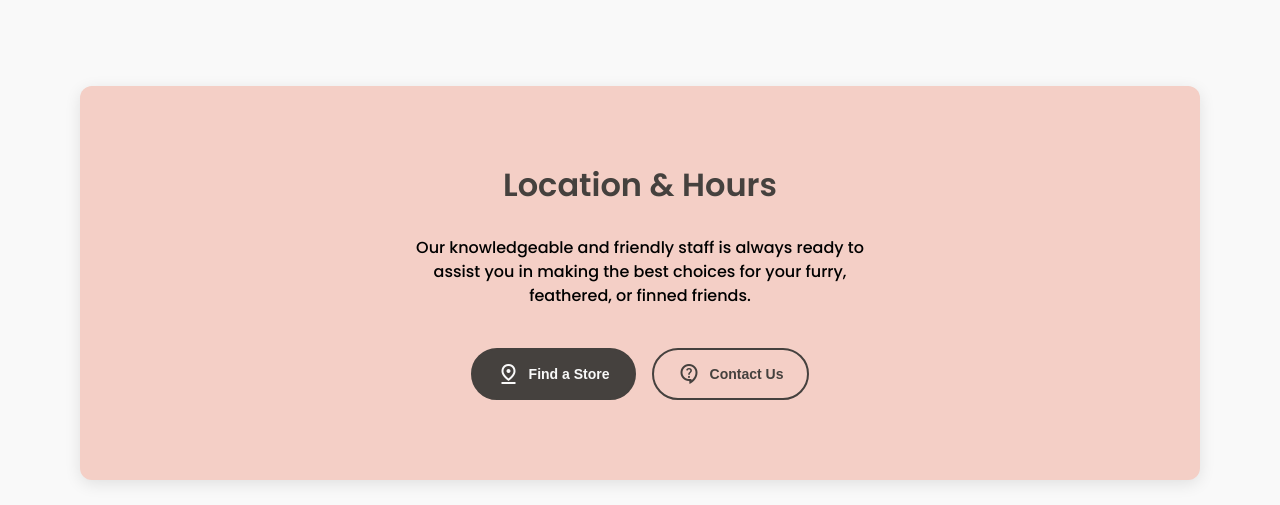
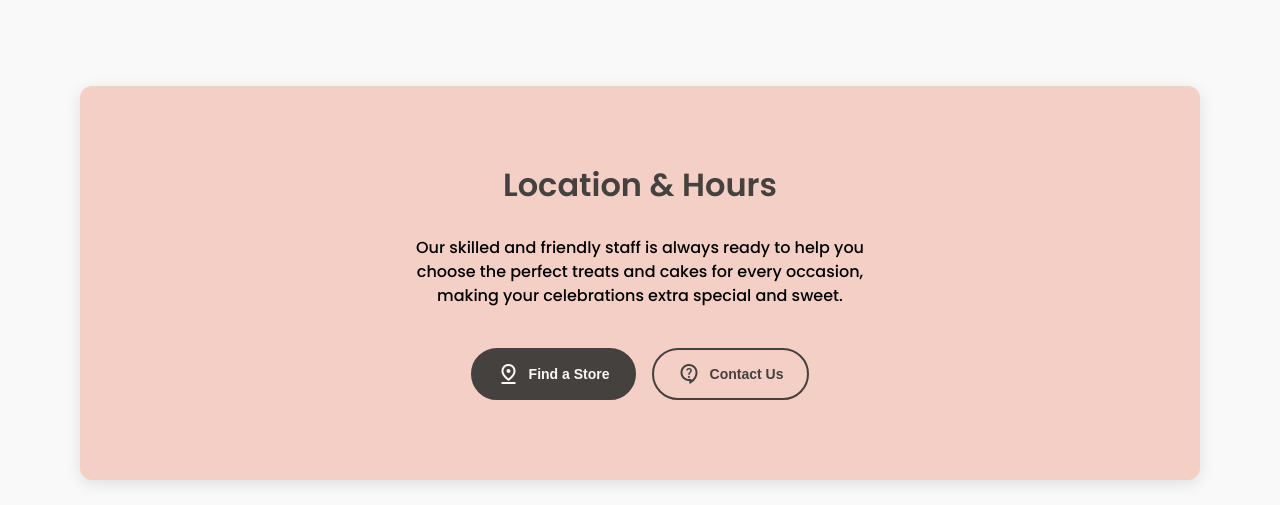
Before and after one commit to faithtinarwo/landing-page-shopcakes, a Flask app: page / in a window 1280 px wide. Shown: the part 2150-2655 px from the top of the page. Run offline with Flask 2, Linux system fonts and the light colour scheme; some libraries are stand-ins or nearby versions.

Commit message:
Update index.html

```diff
--- a/templates/index.html
+++ b/templates/index.html
@@ -210,7 +210,7 @@
 
         <div>
             <h2>Location & Hours</h2>
-            <p>Our knowledgeable and friendly staff is always ready to assist you in making the best choices for your furry, feathered, or finned friends.</p>
+            <p>Our skilled and friendly staff is always ready to help you choose the perfect treats and cakes for every occasion, making your celebrations extra special and sweet.</p>
             <div class="btn-group">
                 <button class="btn-filled-dark"><span class="material-symbols-outlined">
 pin_drop
```
